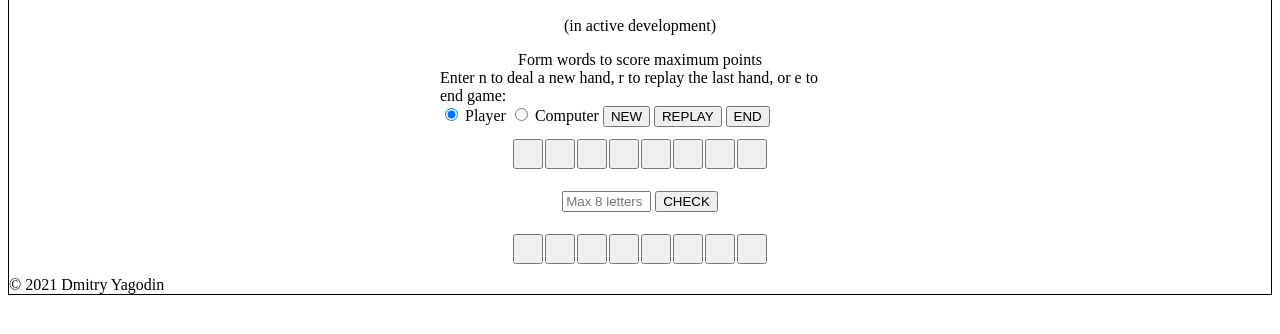
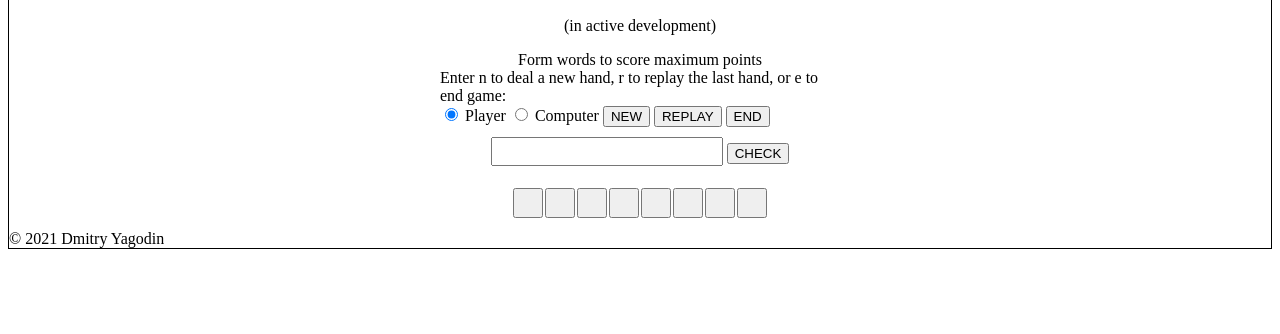
Before and after one commit to dmitryyagodin/word-game, a plain HTML site: page index.html in a window 1280 px wide. Both pictures are taken after a click on the button "START". Shown: the part 88-422 px from the top of the page. Drawn offline with Linux system fonts and the light colour scheme; a web font is replaced by a local one.

Commit message:
Click a letter to form a word

```diff
--- a/index.html
+++ b/index.html
@@ -32,19 +32,8 @@
 
       <div id="dialogue-div"></div>
 
-      <div class="form-word-boxes">
-        <button type="submit" class="word-box" id="form-word-box-1"></button>
-        <button type="submit" class="word-box" id="form-word-box-2"></button>
-        <button type="submit" class="word-box" id="form-word-box-3"></button>
-        <button type="submit" class="word-box" id="form-word-box-4"></button>
-        <button type="submit" class="word-box" id="form-word-box-5"></button>
-        <button type="submit" class="word-box" id="form-word-box-6"></button>
-        <button type="submit" class="word-box" id="form-word-box-7"></button>
-        <button type="submit" class="word-box" id="form-word-box-8"></button>
-      </div>
-
       <div id="check-user-input">
-        <input id="user-input" type="text" size="8" maxlength="8" placeholder="Max 8 letters">
+        <input id="user-input" class="form-word" type="text" size="18" maxlength="8">
         <button id="user-input-button">CHECK</button>
       </div>
 
@@ -70,5 +59,6 @@
   <script type="module" src="./words.js"></script>
   <script type="module" src="./wordGame.js"></script>
 
+
 </body>
 </html>
--- a/style.css
+++ b/style.css
@@ -31,7 +31,15 @@ h1, p {
   box-shadow: 5px 5px 12px 5px #888888;
 }
 
-.display-hand-boxes, .form-word-boxes {
+.form-word {
+  text-align: center;
+  font-size: 1.2em;
+  font-family: 'Potta One', cursive;
+  letter-spacing: 10px;
+  text-transform: uppercase;
+}
+
+.display-hand-boxes {
   margin: 10px auto 10px auto;
   padding-left: 2px;
   display: flex;
@@ -41,7 +49,7 @@ h1, p {
   max-width: 400px;
   height: auto;
 }
-.hand-box, .word-box {
+.hand-box {
   text-transform: uppercase;
   position: relative;
   padding-right: 3px;
--- a/wordGame.js
+++ b/wordGame.js
@@ -95,14 +95,23 @@ function calculateHandlen(hand) {
   return Object.entries(hand).reduce((a, item) => item[1] + a, 0);
 }
 
-
 function playHand(hand, WORDS, HANDSIZE) {
 
   let total = 0;
   displayHand(hand, LETTER_VALUES);
   console.log(hand);
 
-  DIALOGUE.innerHTML += '\nEnter word, or a "." to indicate that you are finished:';
+  DIALOGUE.innerHTML += 'Enter word, or a "." to indicate that you are finished:';
+
+  const HAND_BOXES = document.querySelectorAll('.hand-box');
+  const FORM = document.querySelector(".form-word");
+
+  HAND_BOXES.forEach(letter =>letter.onclick = () => {
+    console.log(letter);
+    letter.setAttribute('style', 'display: none');
+    FORM.value += letter.innerText[0];
+  });
+
   userInputButton.addEventListener('click', async (event) => {
 
     let word = await userInput.value;
```
Also changed, not shown: 1 other file.
